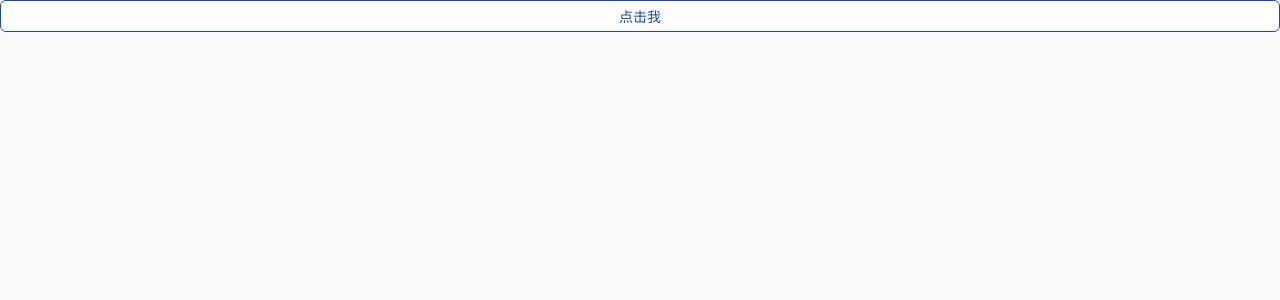
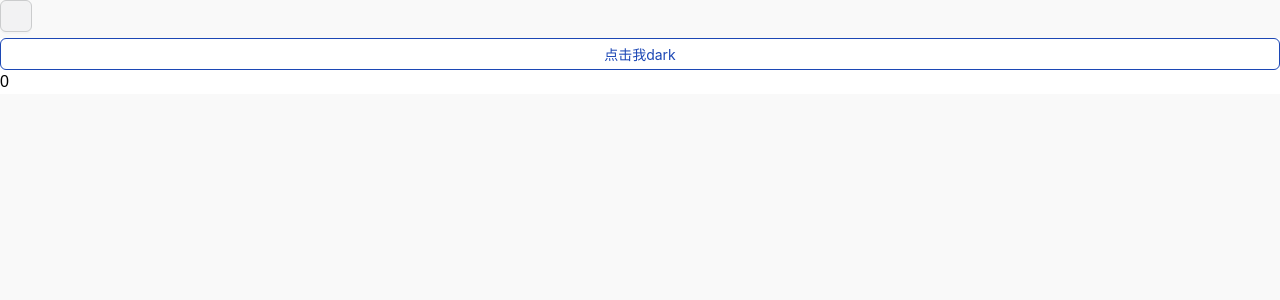
Before and after one commit to wdnmd-afk/keru_blog, a React (Vite) app in the folder frontEnd/: page / in a window 1280 px wide. Shown: the top 300 px of the page. Built offline with nearby package versions, Linux system fonts and the light colour scheme.

Commit message:
feat(学习context):联通注册接口

```diff
--- a/frontEnd/src/views/systemPages/home.tsx
+++ b/frontEnd/src/views/systemPages/home.tsx
@@ -1,25 +1,68 @@
-import React from "react";
+import React, { useCallback } from "react";
 import { Http } from "@/utils";
 import { Button } from "antd";
+import { createContext, useContext, useState } from "react";
+
+const CounterContext = createContext({
+  count: 0,
+  setCount: (data: number) => {},
+});
+const themeContext = createContext({
+  theme: "dark",
+  setTheme: (data: string) => {},
+});
+
+const ThemeProvider = ({ children }) => {
+  const [theme, setTheme] = useState("dark");
+  return (
+    <themeContext.Provider value={{ theme, setTheme }}>
+      {children}
+    </themeContext.Provider>
+  );
+};
+
+const CounterProvider = ({ children }) => {
+  const [count, setCount] = useState(0);
+
+  return (
+    <ThemeProvider>
+      <Button></Button>
+
+      <CounterContext.Provider value={{ count, setCount }}>
+        {children}
+      </CounterContext.Provider>
+    </ThemeProvider>
+  );
+};
 
 // 定义 Home 组件
-const Home: React.FC = () => {
-  // 获取仓库数据
+const HomeBox: React.FC = () => {
+  const { count, setCount } = useContext(CounterContext);
+  const { theme, setTheme } = useContext(themeContext);
 
-  // 点击按钮的处理函数
-  const handleClick = async () => {
-    const { data } = await Http.post("/user/create", {});
-    console.log(data);
-  };
+  const handleClick = useCallback(() => {
+    setCount(count + 1);
+    setTheme("dddd");
+  }, [count, setCount]);
 
   return (
     <div className={"container"}>
       <Button type="primary" ghost onClick={handleClick}>
-        点击我
+        点击我{theme}
       </Button>
+      {count}
     </div>
   );
 };
 
-// 导出 Home 组件
+// 将 CounterProvider 包裹在 Home 组件的外部
+const Home = () => {
+  return (
+    <CounterProvider>
+      <HomeBox />
+    </CounterProvider>
+  );
+};
+
+// 导出 App 组件
 export default Home;
--- a/frontEnd/src/views/systemPages/login.tsx
+++ b/frontEnd/src/views/systemPages/login.tsx
@@ -1,15 +1,17 @@
 import React from "react";
 import style from "@/styles/login.module.scss";
 import { Button, Form, Input, Checkbox, Tabs } from "antd";
-import { LockOutlined, UserOutlined } from "@ant-design/icons";
+import { LockOutlined, UserOutlined, MailOutlined } from "@ant-design/icons";
 import useStores from "@/hooks/useStores.ts";
 import { LoginApi } from "@/api";
-import {getRandomNumber} from '@/utils'
+import { getRandomNumber } from "@/utils";
 
 type FieldType = {
-  username?: string;
+  name?: string;
   password?: string;
+  email?: string;
   remember?: boolean;
+  admin?: boolean;
 };
 
 const Login: React.FC = () => {
@@ -19,11 +21,13 @@ const Login: React.FC = () => {
     console.log(GlobalStore.user, "ss");
   };
   const onFinishRegistry = async (params: FieldType) => {
-  const temp = {
-      username: params.username,
+    const temp = {
+      name: params.name,
       password: params.password,
-    random: getRandomNumber(1,1000),
-  }
+      email: params.email,
+      random: getRandomNumber(1, 1000),
+      admin: true,
+    };
 
     const res = await LoginApi.register(temp);
     console.log(res, "ress");
@@ -75,10 +79,16 @@ const Login: React.FC = () => {
       autoComplete="off"
     >
       <Form.Item
-        name="username"
+        name="name"
         rules={[{ required: true, message: "Please input your username!" }]}
       >
         <Input size="large" prefix={<UserOutlined />} placeholder="Username" />
+      </Form.Item>
+      <Form.Item
+        name="email"
+        rules={[{ required: true, message: "Please input your email!" }]}
+      >
+        <Input size="large" prefix={<MailOutlined />} placeholder="Email" />
       </Form.Item>
       <Form.Item
         name="password"
```
